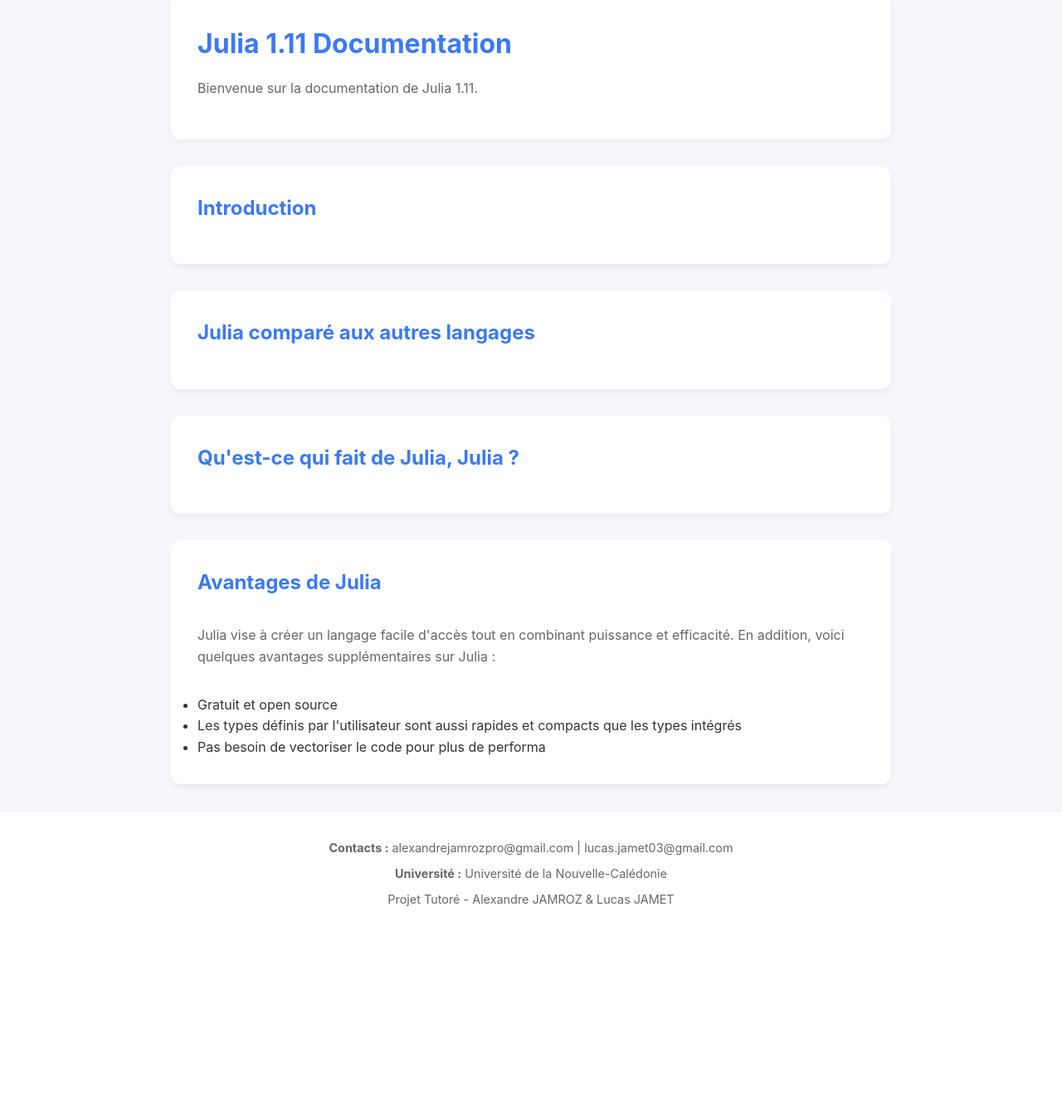
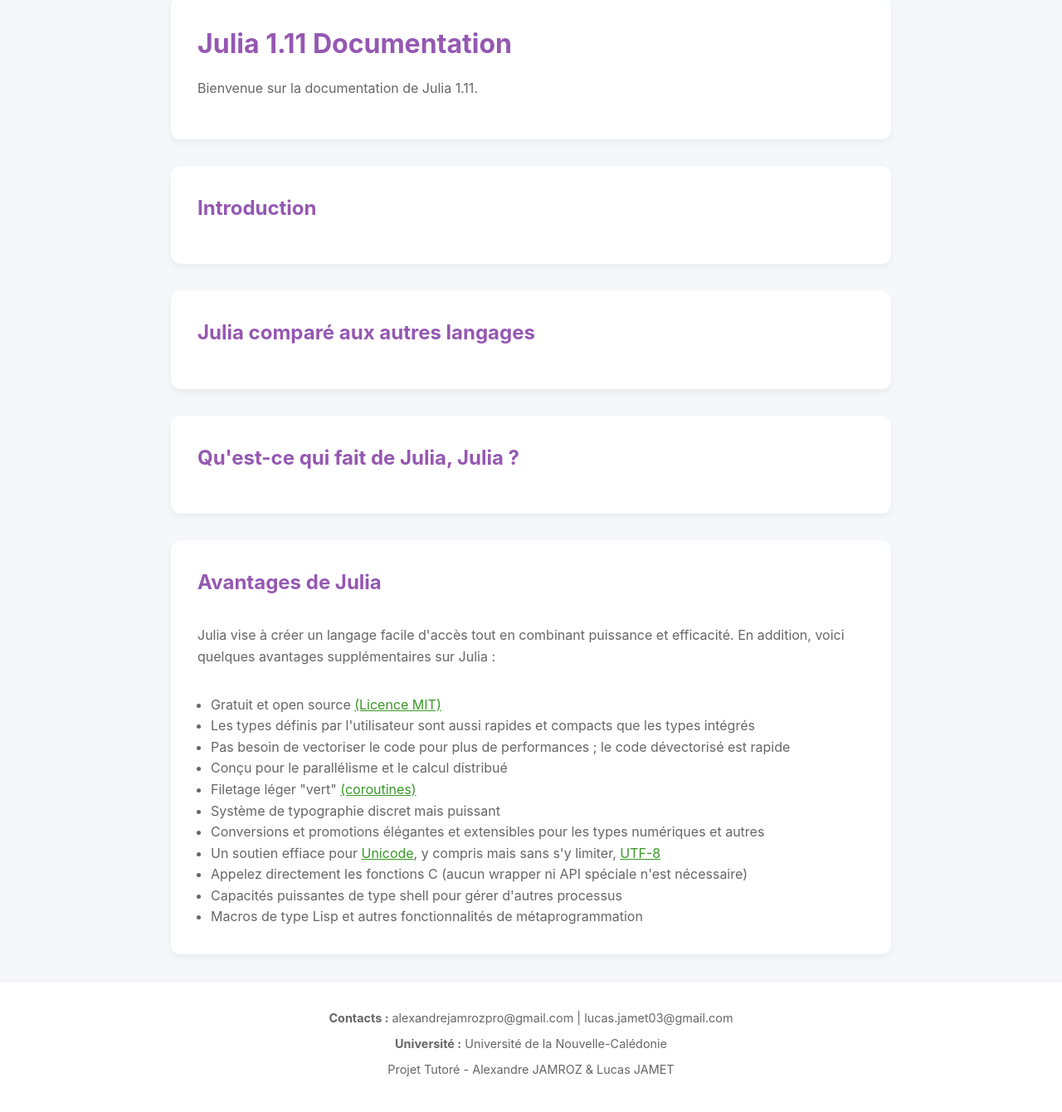
Before and after one commit to Alexandre-JAMROZ/who-s-julia, a PHP site: page /documentation/documentation.html in a window 1280 px wide. Shown: the part 109-1449 px from the top of the page at 83% size. Before the commit the page ends 1201 px from the top, so only its background shows below. Run offline with PHP 8.4, Linux system fonts and the light colour scheme; some libraries are stand-ins or nearby versions.

Commit message:
Modification : styles.css; ajout des couleurs julia / documentation.html; ajout de contenu dans le div id='advantage'

```diff
--- a/public/documentation/documentation.html
+++ b/public/documentation/documentation.html
@@ -4,7 +4,8 @@
     <meta charset="UTF-8">
     <meta name="viewport" content="width=device-width, initial-scale=1.0">
     <title>Documentation</title>
-    <link rel="stylesheet" href="/../static/css/styles.css">
+    <!--<link rel="stylesheet" href="/../static/css/styles.css">-->
+    <link rel="stylesheet" href="/public/static/css/styles.css">
 </head>
 <body>
     <header>
@@ -54,11 +55,27 @@
             </p>
 
             <ul>
-                <li>Gratuit et open source</li>
+                <li>Gratuit et open source <a href="https://github.com/JuliaLang/julia/blob/master/LICENSE.md">(Licence MIT)</a></li>
                 <li>Les types définis par l'utilisateur sont aussi rapides
                     et compacts que les types intégrés
                 </li>
-                <li>Pas besoin de vectoriser le code pour plus de performa</li>
+                <li>Pas besoin de vectoriser le code pour plus de performances ;
+                    le code dévectorisé est rapide
+                </li>
+                <li>Conçu pour le parallélisme et le calcul distribué</li>
+                <li>Filetage léger "vert" <a href="https://en.wikipedia.org/wiki/Coroutine">(coroutines)</a></li>
+                <li>Système de typographie discret mais puissant</li>
+                <li>Conversions et promotions élégantes et extensibles
+                    pour les types numériques et autres
+                </li>
+                <li>Un soutien effiace pour <a href="https://en.wikipedia.org/wiki/Unicode">Unicode</a>,
+                    y compris mais sans s'y limiter, <a href="https://en.wikipedia.org/wiki/UTF-8">UTF-8</a>
+                </li>
+                <li>Appelez directement les fonctions C (aucun wrapper ni API spéciale
+                    n'est nécessaire)
+                </li>
+                <li>Capacités puissantes de type shell pour gérer d'autres processus</li>
+                <li>Macros de type Lisp et autres fonctionnalités de métaprogrammation</li>
             </ul>
         </div>
     </main>
--- a/public/index.html
+++ b/public/index.html
@@ -11,7 +11,7 @@
     <div class="nav-container">
       <nav>
         <ul>
-          <li><a href="#"">Accueil</a></li>
+          <li><a href="#">Accueil</a></li>
           <li><a href="documentation/documentation.html">Documentation</a></li>
           <li><a href="modules/modules.html">Modules</a></li>
           <li><a href="compte.php">Créer un compte</a></li>
--- a/public/static/css/styles.css
+++ b/public/static/css/styles.css
@@ -1,24 +1,52 @@
-/* Feuille de style pour Apprendre Julia */
+/* ---------- Feuille de style pour Apprendre Julia ---------- */
 :root {
-  --primary-color: #3C79F5;
-  --secondary-color: #F5F7FA;
-  --text-color: #333;
-  --muted-color: #666;
-  --accent-color: #FF5449;
-  --radius: 12px;
-  --transition: 0.3s;
+    /*--primary-color: #3C79F5;*/
+    --secondary-color: #F5F7FA;
+    --text-color: #333;
+    --muted-color: #666;
+    /*--accent-color: #FF5449;*/
+    --radius: 12px;
+    --transition: 0.3s;
+
+    /* Violets */
+    --julia-purple-light: #B984CB;
+    --julia-purple: #9558B2;
+    --julia-purple-dark: #6C3F83;
+
+    /* Verts */
+    --julia-green-light: #56C547;
+    --julia-green: #389826;
+    --julia-green-dark: #246113;
+
+    /* Rouges */
+    --julia-red-light: #E56D64;
+    --julia-red: #CB3C33;
+    --julia-red-dark: #892922;
+
+    /*
+    julia-purple : Titres
+    julia-green : Liens, boutons d'actions
+    julia-red : Avertissements, points importants
+
+    light : fond par défaut, arrière-plan
+    normal : principale, titre, clic
+    dark : hover, focus, éléments intéractifs
+    */
 }
+
 * {
   margin: 0;
   padding: 0;
   box-sizing: border-box;
 }
+
 body {
   font-family: 'Inter', sans-serif;
   background-color: var(--secondary-color);
   color: var(--text-color);
   line-height: 1.6;
 }
+
 header {
   background-color: #fff;
   padding: 1rem 2rem;
@@ -27,25 +55,30 @@
   top: 0;
   z-index: 100;
 }
+
 .nav-container {
   display: flex;
   align-items: center;
   justify-content: space-between;
 }
+
 nav ul {
   list-style: none;
   display: flex;
   gap: 1.5rem;
 }
+
 nav a {
   text-decoration: none;
   color: var(--text-color);
   font-weight: 500;
   transition: color var(--transition);
 }
+
 nav a:hover {
-  color: var(--primary-color);
+  color: var(--julia-purple-dark);
 }
+
 .profile {
   width: 40px;
   height: 40px;
@@ -54,19 +87,23 @@
   cursor: pointer;
   transition: transform var(--transition);
 }
+
 .profile img {
   width: 100%;
   height: 100%;
   object-fit: cover;
 }
+
 .profile:hover {
   transform: scale(1.05);
 }
+
 main {
   max-width: 900px;
   margin: 2rem auto;
   padding: 0 1rem;
 }
+
 .main {
   background-color: #fff;
   border-radius: var(--radius);
@@ -74,15 +111,27 @@
   box-shadow: 0 4px 8px rgba(0,0,0,0.05);
   margin-bottom: 2rem;
 }
+
 .main h1 {
   font-size: 2rem;
   margin-bottom: 1rem;
-  color: var(--primary-color);
+  color: var(--julia-purple);
 }
+
+.main h2 {
+    color: var(--julia-purple);
+}
+
 .main p {
   margin-bottom: 1rem;
   color: var(--muted-color);
 }
+
+.main ul li {
+    margin-left: 1rem;
+    color: var(--muted-color);
+}
+
 .minor {
   display: flex;
   flex-direction: column;
@@ -93,34 +142,53 @@
   box-shadow: 0 4px 8px rgba(0,0,0,0.05);
   margin-bottom: 2rem;
 }
+
 .minor h2 {
   font-size: 1.5rem;
   margin-bottom: 1rem;
-  color: var(--primary-color);
+  color: var(--julia-purple);
 }
+
 .minor p {
   margin-bottom: 1rem;
   color: var(--muted-color);
 }
+
+.minor ul li {
+  margin-left: 1rem;
+  color: var(--muted-color);
+}
+
+.minor ul li a {
+  color: var(--julia-green)
+}
+
+.minor ul li a:hover {
+  color: var(--julia-green-dark)
+}
+
 .btn {
   display: inline-block;
   padding: 0.75rem 1.5rem;
-  background-color: var(--accent-color);
+  background-color: var(--julia-red-light);
   color: #fff;
   font-weight: 600;
   text-decoration: none;
   border-radius: var(--radius);
   transition: background-color var(--transition);
 }
+
 .btn:hover {
-  background-color: #e0433e;
+  background-color: var(--julia-red);
 }
+
 footer {
   background-color: #fff;
   padding: 2rem;
   border-top: 1px solid #eee;
   text-align: center;
 }
+
 footer p, footer a {
   color: var(--muted-color);
   font-size: 0.9rem;
@@ -128,6 +196,7 @@
   display: block;
   text-decoration: none;
 }
+
 footer a:hover {
   color: var(--primary-color);
 }
```
